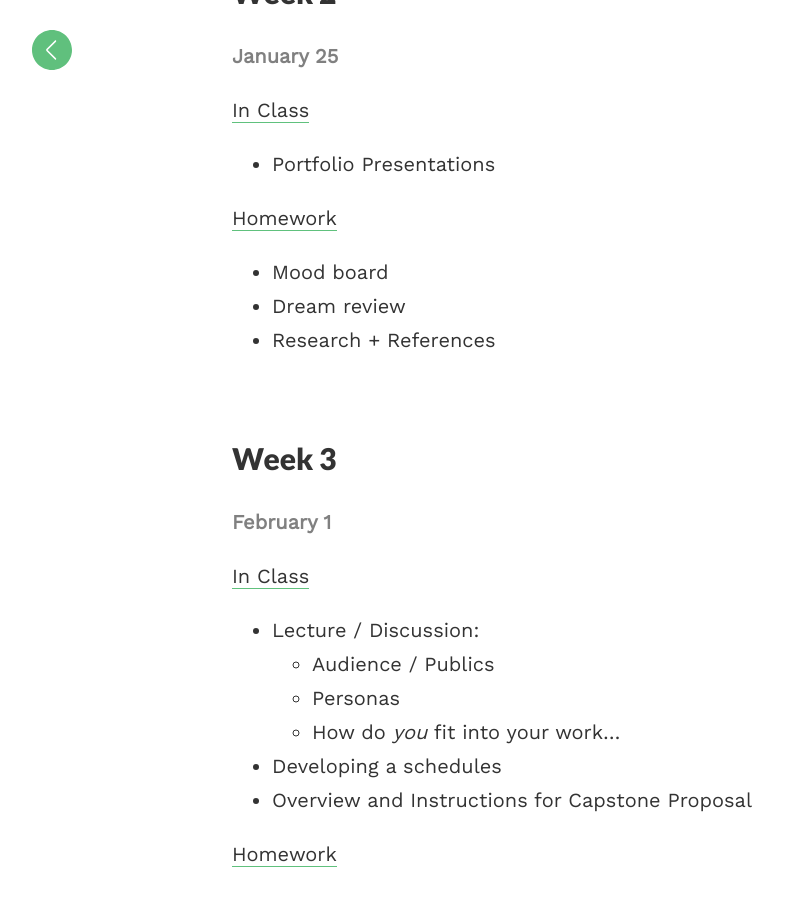
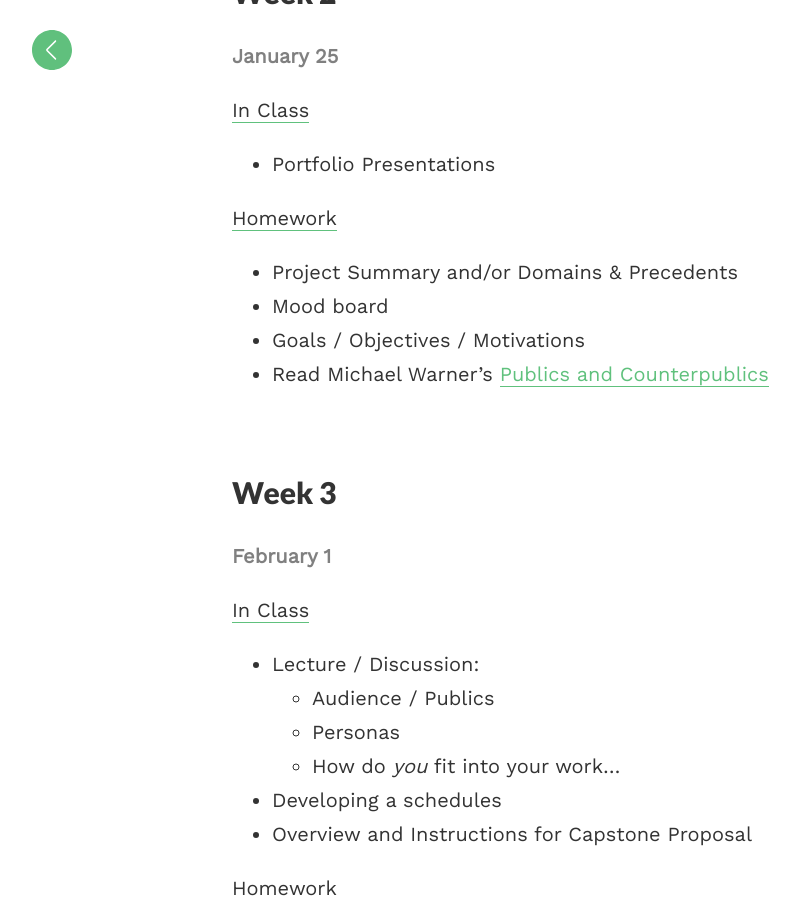
Before and after one commit to coloringchaos/capstone-s17, a Jekyll site: the page built from _posts/2017-01-16-schedule.md, in a window 1280 px wide and 900 px high, scrolled down 1013 px. Shown: the whole window, without its empty margins (8-807 px from the left). Built offline with Jekyll 4.4.1, drawn with Linux system fonts in a browser that asks for light colours.

Commit message:
update for week 2

```diff
--- a/_posts/2017-01-16-schedule.md
+++ b/_posts/2017-01-16-schedule.md
@@ -41,10 +41,10 @@ permalink: '/schedule'
 
 <span class="underlined">Homework</span>
 
++ Project Summary and/or Domains & Precedents
 + Mood board
-+ Dream review
-+ Research + References
-<!-- + Read [Publics and Counterpublics]() -->
++ Goals / Objectives / Motivations
++ Read Michael Warner's <span class="underlined">[Publics and Counterpublics](https://drive.google.com/a/colorado.edu/file/d/0B5P76-OPUEpiaXZ3eWZkLTFJdU0/view?usp=sharing)</span>
 
 <br>
 
```
Also changed, not shown: _posts/2016-09-07-students.md (+3 -3 lines), _posts/2016-10-07-documentation.md (+0 -4 lines), 1 other file.
